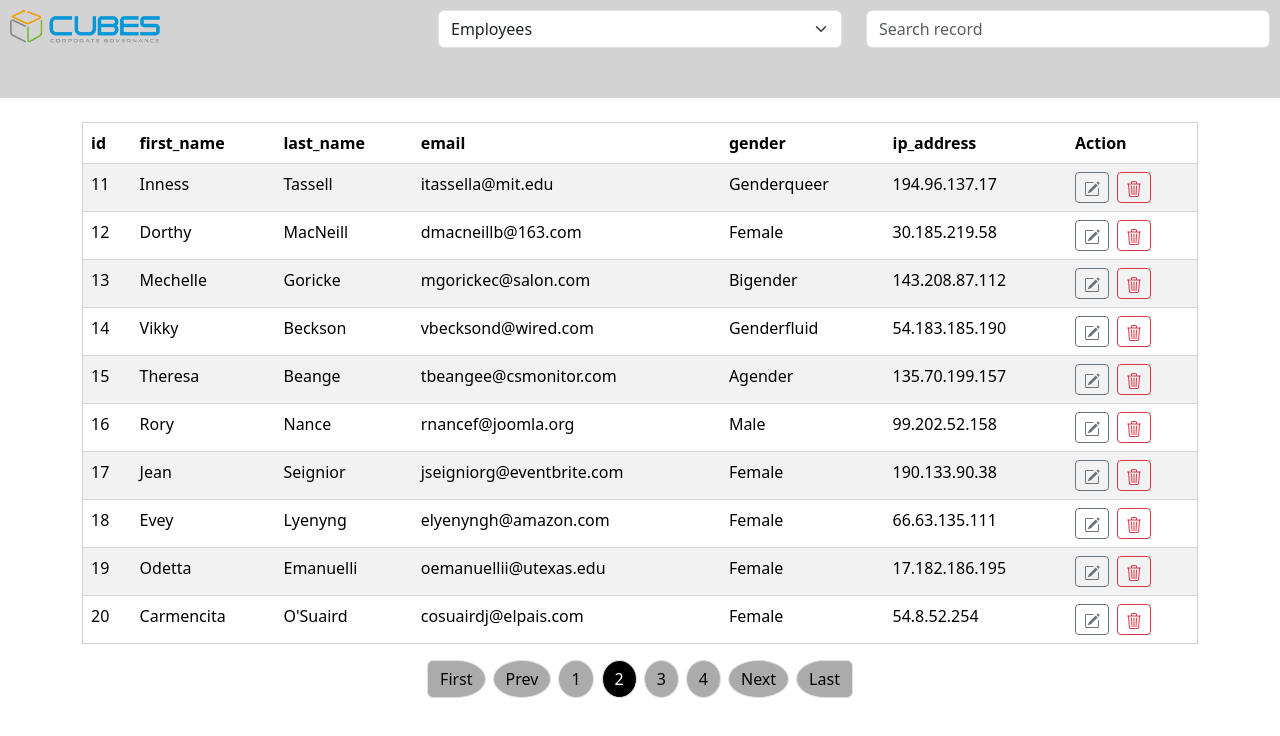
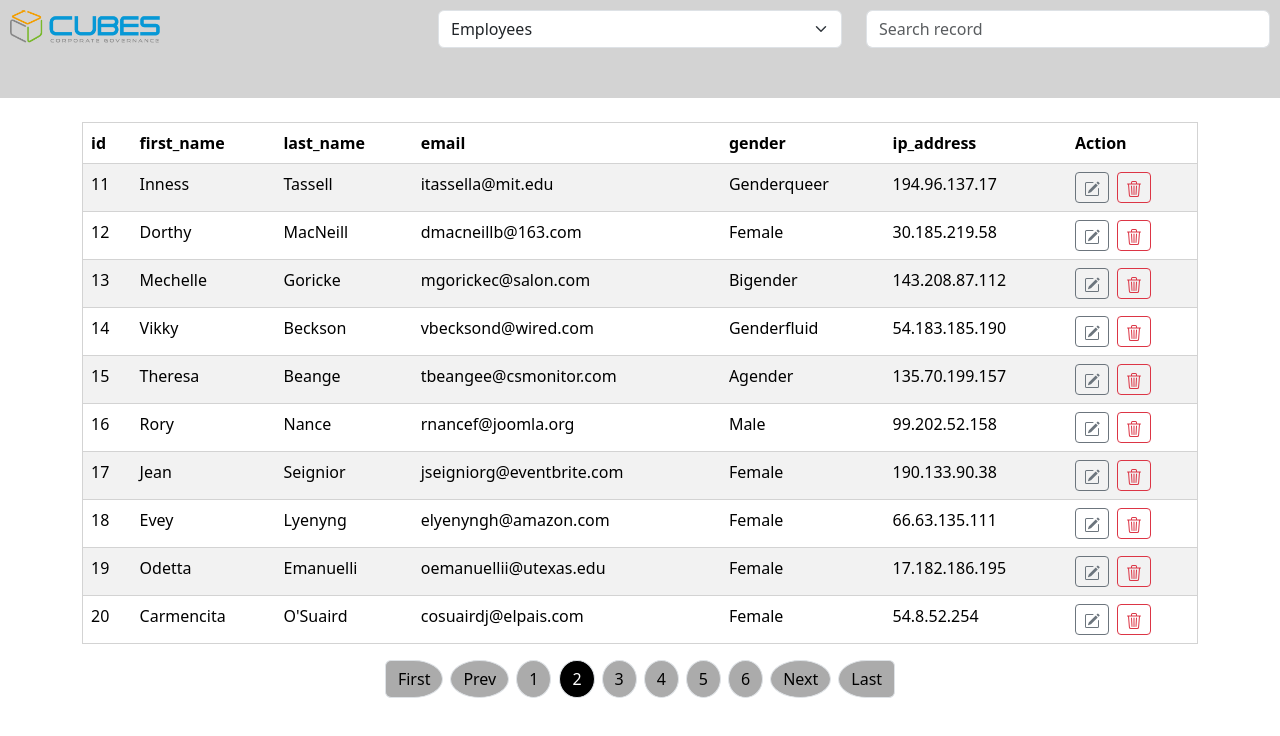
Before and after one commit to m7mdaljml/Task3, a Vue app: page / in a window 1280 px wide. Both pictures are taken after a click on the link "Next". Shown: the top 736 px of the page. Built offline with nearby package versions, Linux system fonts and the light colour scheme.

Commit message:
update the pagination - Dynamic Pagination Depend on num of pagination

```diff
--- a/src/App.vue
+++ b/src/App.vue
@@ -1,6 +1,6 @@
 <template>
   <v-navbar @onSelect="ChangeData"/>
-  <v-table :data="data" :schema="schema" />
+  <v-table :data="data" :schema="schema" @Delete="DeleteItems"/>
 
 </template>
 
@@ -40,6 +40,10 @@ const ChangeData = (obj) => {
     schema.value = CarSchema.value
   }
 }
+const DeleteItems = (arr) => {
+  data.value = data.value.filter((item) => !arr.includes(item.id));
+}
+
 onMounted(async () => {
   await GetData()
 })
--- a/src/components/table.vue
+++ b/src/components/table.vue
@@ -4,12 +4,14 @@
             <table class="table table-striped">
                 <thead>
                     <tr>
+
                         <th v-for="(key, index) in schema" :key="index">{{ key }}</th>
                         <th colspan="2">Action</th>
                     </tr>
                 </thead>
                 <tbody>
                     <tr v-for="item in data.slice(first, end)" :key="item.id">
+
                         <td v-for="(key, index) in schema" :key="index">{{ item[key] }}</td>
                         <td>
                             <button class="btn btn-outline-secondary btn-sm me-2">
@@ -33,6 +35,7 @@
                 </tbody>
             </table>
         </div>
+
         <template v-if="props.data.length > 10">
             <ul class="pagination justify-content-center gap-2">
                 <li class="page-item" v-if="PrevPage > 0">
@@ -41,21 +44,20 @@
                 <li class="page-item" v-if="PrevPage > 0">
                     <span class="page-link" @click="decrement(1)">Prev</span>
                 </li>
-                <li class="page-item" @click="decrement(2)" v-if="PrevPage - 1 > 0"><a class="page-link">{{ PrevPage - 1
-                        }}</a>
+                <template v-for="i in [...Array(Math.floor(numOfPagination / 2)).keys()].reverse()" :key="i">
+                <li class="page-item" @click="decrement(i+1)" v-if="(PrevPage - (i))>0">
+                    <a class="page-link">{{ PrevPage - (i) }}</a>
                 </li>
-                <li class="page-item" @click="decrement(1)" v-if="PrevPage > 0"><a class="page-link">{{ PrevPage }}</a>
-                </li>
+                </template>
                 <li class="page-item-active">
                     <span class="page-link">{{ CurrPage }}</span>
                 </li>
-                <li class="page-item" @click="increment(1)" v-if="NextPage <= 100"><a class="page-link">{{ NextPage
-                        }}</a>
+                <template v-for="i in Math.floor(numOfPagination / 2)-1" :key="i">
+                <li class="page-item" @click="increment(i)" v-if="NextPage + 1 <= 100-i+2">
+                    <a class="page-link">{{ NextPage+(i-1) }}</a>
                 </li>
-                <li class="page-item" @click="increment(2)" v-if="NextPage + 1 <= 100"><a class="page-link">{{ NextPage
-                    + 1
-                        }}</a></li>
-                <li class="page-item">
+                </template>
+                <li class="page-item" v-if="NextPage  <= 100">
                     <a class="page-link" @click="increment(1)" v-if="NextPage <= 100">Next</a>
                 </li>
                 <li class="page-item">
@@ -71,6 +73,10 @@ import { defineProps, ref, computed } from 'vue'
 const PrevPage = ref(0)
 const CurrPage = ref(1)
 const NextPage = ref(2)
+const first = ref(0)
+const end = ref(10)
+const numOfPagination = ref(10)
+const Flag = ref(false)
 const props = defineProps({
     data: {
         type: Array,
@@ -81,8 +87,7 @@ const props = defineProps({
         required: true
     }
 })
-let first = ref(0)
-let end = ref(10)
+
 
 const increment = (key) => {
     if (end.value <= props.data.length - 10) {
@@ -118,6 +123,7 @@ const Last = () => {
     NextPage.value = Math.floor((props.data.length) / 10 + 1)
 }
 </script>
+
 <style scoped>
 li a,
 span {
@@ -136,6 +142,7 @@ span:hover {
     background-color: white;
     border: 1px solid black;
     color: black;
+    user-select: none;
 }
 
 .table {
```
